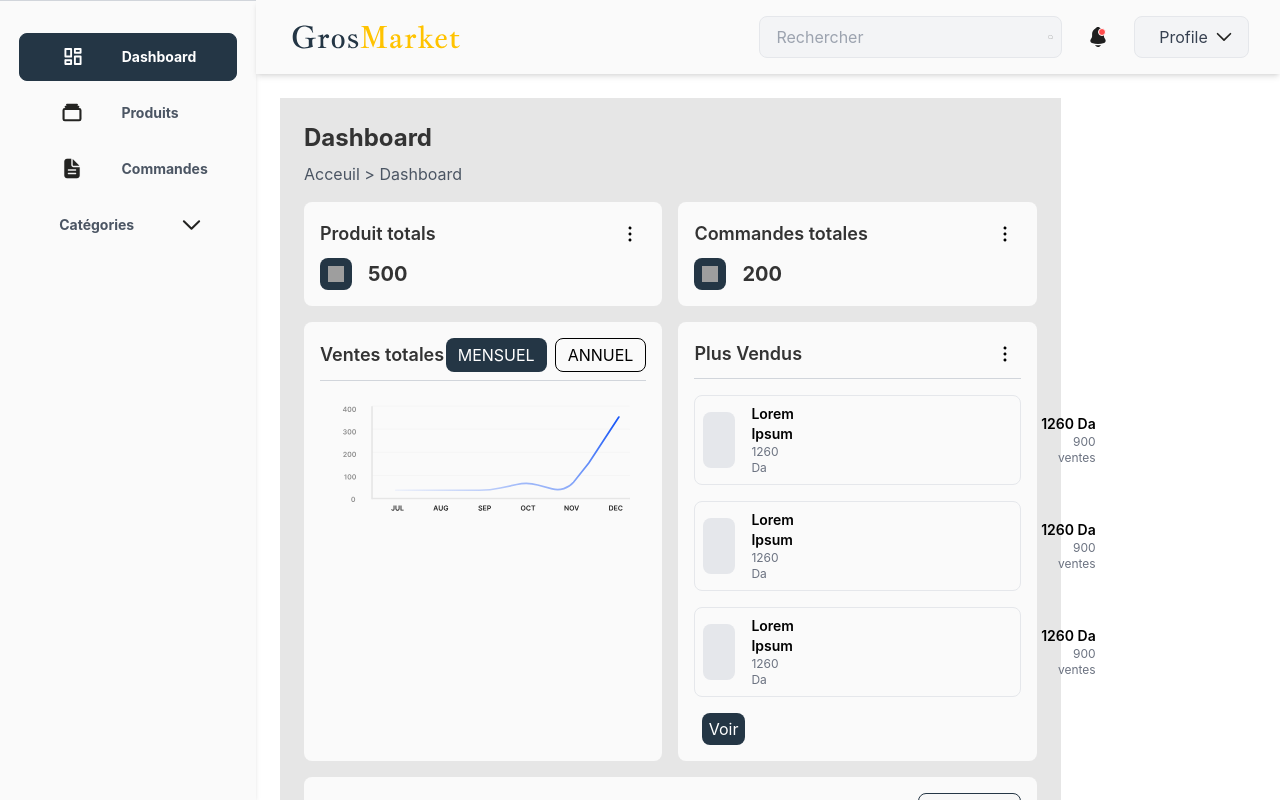
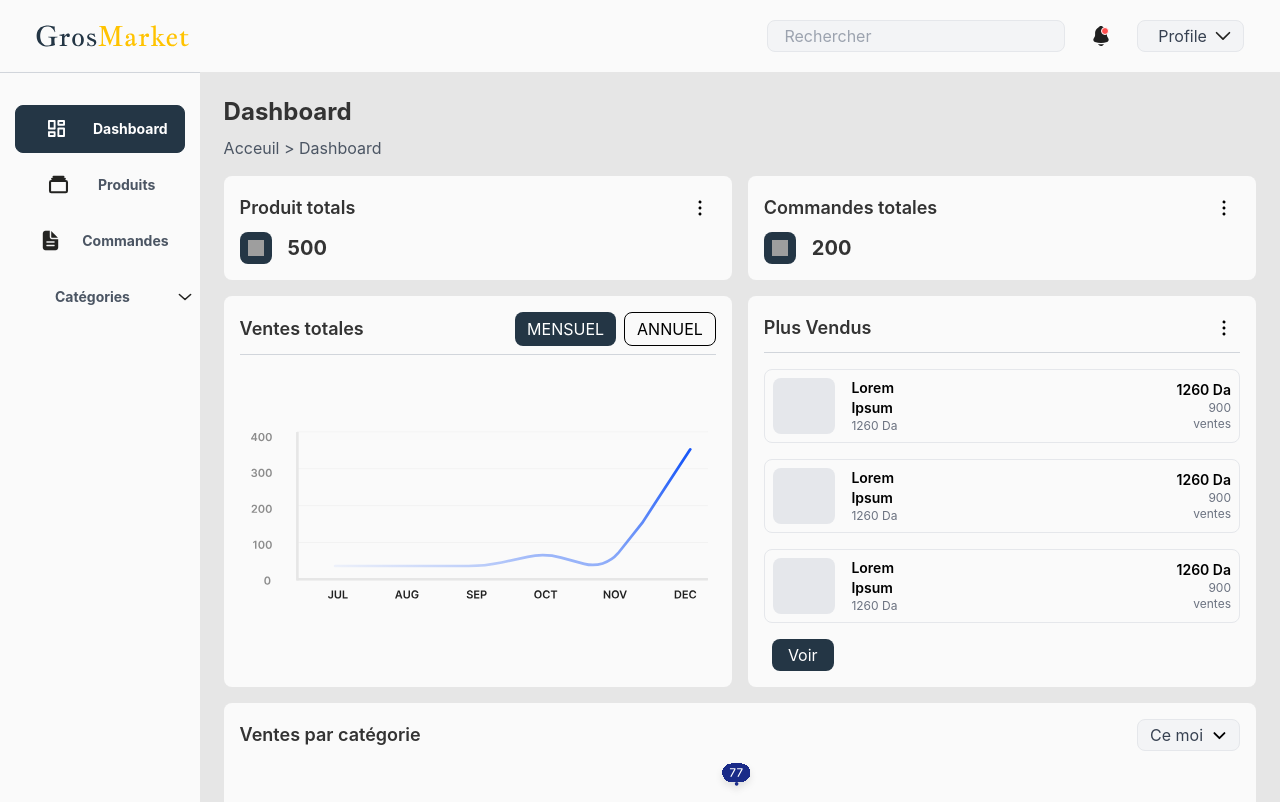
Before and after one commit to HidayatHadjam/Stage, a React (Create React App) app: page / in a window 1280 px wide. Shown: the top 802 px of the page. Built offline with nearby package versions, Linux system fonts and the light colour scheme; grey boxes are pictures that could not be loaded.

Commit message:
dashboard-page

```diff
--- a/src/App.js
+++ b/src/App.js
@@ -1,31 +1,11 @@
-import React, { useState } from 'react';
-import NavBar from './Components/NavBar';
-import './index.css';
-import Footer from './Components/Footer';
-import Categories from './Components/Categories';
-import Produits from './Components/Produits';
-import Landing from './Components/Landing';
-import Offres from './Components/Offres';
-import SideBar from './Components/SideBar';
-import Header from './Components/Header';
-import Dashboard from './Components/Dashboard';
+// App.js
+import React from 'react';
+import DashboardPage from './Pages/dashboard';
 
 function App() {
   return (
-    <div className="flex h-screen">
-      {/* Sidebar */}
-      <SideBar />
-
-      {/* Contenu principal */}
-      <div className="flex-1 flex flex-col">
-        {/* Header */}
-        <Header />
-
-        {/* Contenu du Dashboard */}
-        <main className="flex-1 overflow-y-auto p-6">
-          <Dashboard />
-        </main>
-      </div>
+    <div className="App">
+      <DashboardPage />
     </div>
   );
 }
--- a/src/Components/Dashboard.jsx
+++ b/src/Components/Dashboard.jsx
@@ -8,7 +8,7 @@ import Listmoi from '../Images/list_moi.svg';
 
 const Dashboard = () => {
     return (
-        <div className="bg-[#E6E6E6] p-6 w-[80%]">
+        <div className="bg-[#E6E6E6] p-6 w-[100%]">
             {/* Titre et Breadcrumb */}
             <div className="mb-4">
                 <h1 className="text-2xl font-bold text-[#333]">Dashboard</h1>
@@ -62,8 +62,8 @@ const Dashboard = () => {
                         </div>
                     </div>
                     <hr className="border-t border-gray-300 mb-2" /> {/* Ligne fine */}
-                    <div className="flex justify-center">
-                        <img src={ImageBelowLine} alt="Image Below Line" className=" w-auto h-auto my-auto p-4" /> {/* Image */}
+                    <div className="flex justify-center w-[100%] h-[100%] my-auto pr-2">
+                        <img src={ImageBelowLine} alt="Image Below Line" className=" w-[100%] h-[100%] my-auto " /> {/* Image */}
                     </div>
                 </div>
 
@@ -103,14 +103,13 @@ const Dashboard = () => {
             <div className="bg-[#FAFAFA] p-4 rounded-lg mt-4 flex flex-col">
                 <div className="flex items-center justify-between mb-2">
                     <p className="text-lg font-semibold text-[#333]">Ventes par catégorie</p>
-                    <button className="flex items-center text-[#243645] border border-[#243645] py-1 px-3 rounded-lg bg-[#F7F7F7]">
+                    <button className="flex items-center text-[#243645]  py-1 px-3 rounded-lg border rounded-lg bg-gray-100 text-gray-700 h-8 hover:bg-gray-200">
                         <span>Ce moi</span>
                         <img src={Listmoi} alt="Liste" className="h-4 w-4 ml-2" />
                     </button>
                 </div>
-                <hr className="border-t border-gray-300 mb-2" /> {/* Ligne fine */}
                 <div className="flex justify-center">
-                    <img src={ListIcon} alt="Image Below Line" className="h-35 w-auto p-4" /> {/* Image */}
+                    <img src={ListIcon} alt="Image Below Line" className="h-30 w-[95%] " />
                 </div>
             </div>
         </div>
--- a/src/Components/Header.jsx
+++ b/src/Components/Header.jsx
@@ -9,17 +9,17 @@ const Header = () => {
         <header className="flex items-center justify-between p-4 bg-[#FAFAFA] shadow-md">
             {/* Logo */}
             <div className="flex items-center">
-                <img src={GrosMaket} alt="Logo" className="h-10 w-[55%] ml-5" />
+                <img src={GrosMaket} alt="Logo" className="h-10 w-[50%] ml-5" />
             </div>
 
             {/* Conteneur pour la barre de recherche, les notifications et le profil */}
             <div className="flex items-center space-x-4">
                 {/* Barre de recherche */}
-                <div className="flex items-center border rounded-lg bg-gray-100 w-[60%] max-w-md">
+                <div className="flex items-center border rounded-lg bg-gray-100 w-[60%] h-8 max-w-md">
                     <input
                         type="text"
                         placeholder="Rechercher"
-                        className="flex-1 px-4 py-2 border-none bg-transparent outline-none text-gray-700"
+                        className="flex-1 px-4 py-2 border-none bg-transparent outline-none text-gray-700 "
                     />
                     <button className="p-2">
                         <img src={SearchIcon} alt="Search" className="h-5 w-5 text-gray-500" />
@@ -32,7 +32,7 @@ const Header = () => {
                 </button>
 
                 {/* Profil */}
-                <button className="flex items-center px-4 py-2 border rounded-lg bg-gray-100 text-gray-700 hover:bg-gray-200">
+                <button className="flex items-center px-3 py-2 border rounded-lg bg-gray-100 text-gray-700 h-8 hover:bg-gray-200">
                     <span className="ml-2">Profile</span>
                     <img src={ProfileIcon} alt="Profile" className="h-6 w-4 text-gray-500 ml-2" />
                 </button>
--- a/src/Components/SideBar.jsx
+++ b/src/Components/SideBar.jsx
@@ -10,7 +10,7 @@ const SideBar = () => {
     const [activeLink, setActiveLink] = useState('dashboard');
 
     return (
-        <div className="flex flex-col h-screen w-64 bg-[#FAFAFA] shadow-md">
+        <div className="flex flex-col h-screen w-[30%] bg-[#FAFAFA] shadow-md">
             <div className="border-t border-gray-300">
             </div>
 
--- /dev/null
+++ b/src/Pages/dashboard.jsx
@@ -0,0 +1,21 @@
+// DashboardPage.js
+import React from 'react';
+import Header from '../Components/Header';
+import Sidebar from '../Components/SideBar';
+import Dashboard from '../Components/Dashboard';
+
+const DashboardPage = () => {
+    return (
+      <div className="flex flex-col h-screen">
+        <Header />
+        <div className="flex flex-grow">
+          <Sidebar className="h-full w-[100%]" />
+          <div className="flex-grow ">
+            <Dashboard />
+          </div>
+        </div>
+      </div>
+    );
+  };
+
+  export default DashboardPage;
```
